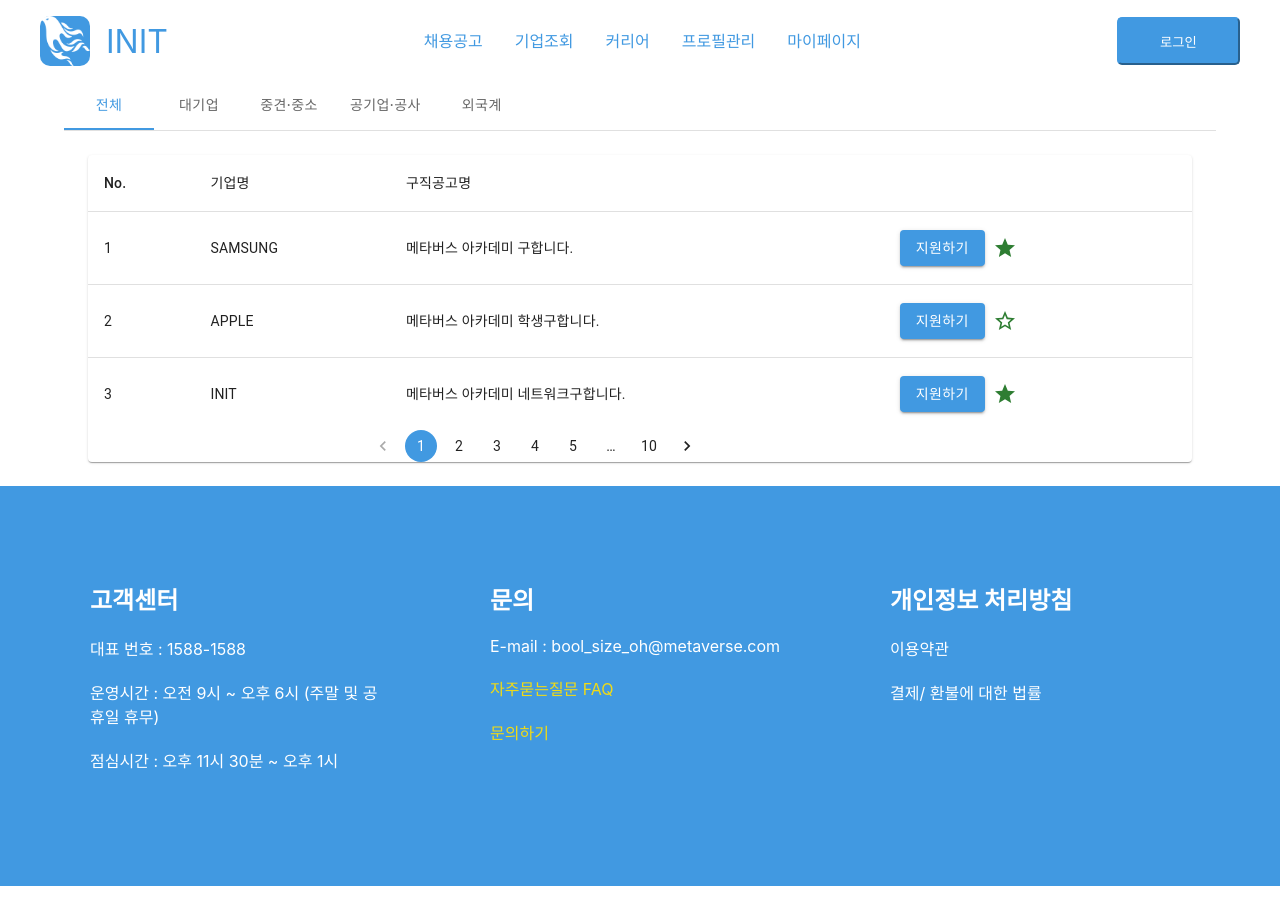
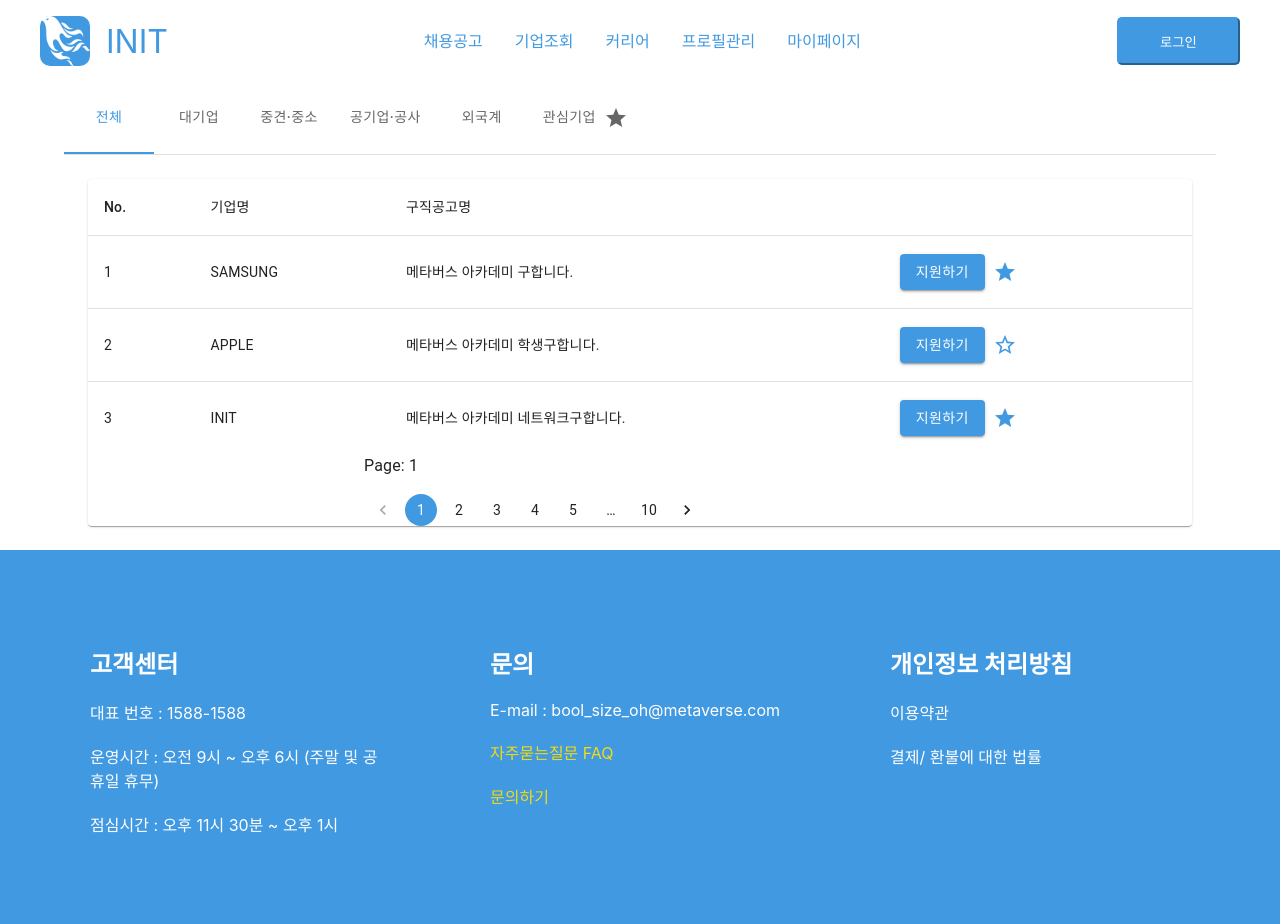
Before and after one commit to mtvsteampheonix/INITCLIENT, a React (Create React App) app: page /jobsearch in a window 1280 px wide. Shown: the top 924 px of the page. Before the commit the page ends 886 px from the top, so only its background shows below. Built offline with nearby package versions, Linux system fonts and the light colour scheme.

Commit message:
Feat:구직공고상세페이지추가
Feat:구직공고상세페이지추가(src/jobSearch/Details)

```diff
--- a/src/components/commons/jobSearch/BasicTable.js
+++ b/src/components/commons/jobSearch/BasicTable.js
@@ -6,14 +6,13 @@ import TableContainer from '@mui/material/TableContainer';
 import TableHead from '@mui/material/TableHead';
 import TableRow from '@mui/material/TableRow';
 import Paper from '@mui/material/Paper';
-import {useState} from 'react';
 import Button from '@mui/material/Button';
 import IconButton from '@mui/material/IconButton';
 import StarIcon from '@mui/icons-material/Star';
 import StarBorderIcon from '@mui/icons-material/StarBorder';
-import Pagination from '@mui/material/Pagination';
 import Container from '@mui/material/Container';
 import {useNavigate} from 'react-router-dom';
+import PaginationControlled from './PaginationControlled';
 
 function createData(No, comName, title, interest) {
   return {No, comName, title, interest};
@@ -27,7 +26,6 @@ const rows = [
 
 export default function BasicTable() {
   const navigate = useNavigate();
-  const [interestState, setInterestState] = useState('N');
 
   const toDetails = () => {
     navigate('./details');
@@ -58,7 +56,7 @@ export default function BasicTable() {
                 <Button variant='contained' onClick={toDetails}>
                   지원하기
                 </Button>
-                <IconButton color='success'>
+                <IconButton color='primary'>
                   {row.interest == 'N' ? <StarBorderIcon /> : <StarIcon />}
                 </IconButton>
               </TableCell>
@@ -66,13 +64,9 @@ export default function BasicTable() {
           ))}
         </TableBody>
       </Table>
+
       <Container maxWidth='sm'>
-        <Pagination
-          style={{align: 'center'}}
-          align='center'
-          count={10}
-          color='primary'
-        />
+        <PaginationControlled />
       </Container>
     </TableContainer>
   );
--- /dev/null
+++ b/src/components/commons/jobSearch/PaginationControlled.js
@@ -0,0 +1,23 @@
+import * as React from 'react';
+import Typography from '@mui/material/Typography';
+import Pagination from '@mui/material/Pagination';
+import Stack from '@mui/material/Stack';
+
+export default function PaginationControlled({currPage}) {
+  const [page, setPage] = React.useState(1);
+  const handleChange = (event, value) => {
+    setPage(value);
+  };
+
+  return (
+    <Stack spacing={2}>
+      <Typography>Page: {page}</Typography>
+      <Pagination
+        count={10}
+        page={page}
+        onChange={handleChange}
+        color='primary'
+      />
+    </Stack>
+  );
+}
--- a/src/pages/jobSearch/JobSearch.js
+++ b/src/pages/jobSearch/JobSearch.js
@@ -6,6 +6,7 @@ import Typography from '@mui/material/Typography';
 import Box from '@mui/material/Box';
 import {Container} from '@mui/system';
 import StarBorderIcon from '@mui/icons-material/StarBorder';
+import StarIcon from '@mui/icons-material/Star';
 import {useState} from 'react';
 import BasicTable from '../../components/commons/jobSearch/BasicTable';
 
@@ -49,8 +50,6 @@ function JobSearch() {
     setValue(newValue);
   };
 
-  const [interest, setInterest] = useState(StarBorderIcon);
-
   return (
     <Container>
       <Box sx={{width: '100%'}}>
@@ -65,11 +64,13 @@ function JobSearch() {
             <Tab label='중견·중소' {...a11yProps(2)} />
             <Tab label='공기업·공사 ' {...a11yProps(3)} />
             <Tab label='외국계' {...a11yProps(4)} />
+            <Tab icon={<StarIcon />} iconPosition='end' label='관심기업'></Tab>
           </Tabs>
+
           {/*위에 탭목록, 아래는 탭에 매칭되는 페이지*/}
         </Box>
         <TabPanel value={value} index={0}>
-          <BasicTable/>
+          <BasicTable />
         </TabPanel>
 
         <TabPanel value={value} index={1}>
@@ -84,6 +85,9 @@ function JobSearch() {
         <TabPanel value={value} index={4}>
           외국계
         </TabPanel>
+        <TabPanel value={value} index={5}>
+          관심기업
+        </TabPanel>
       </Box>
     </Container>
   );
```
